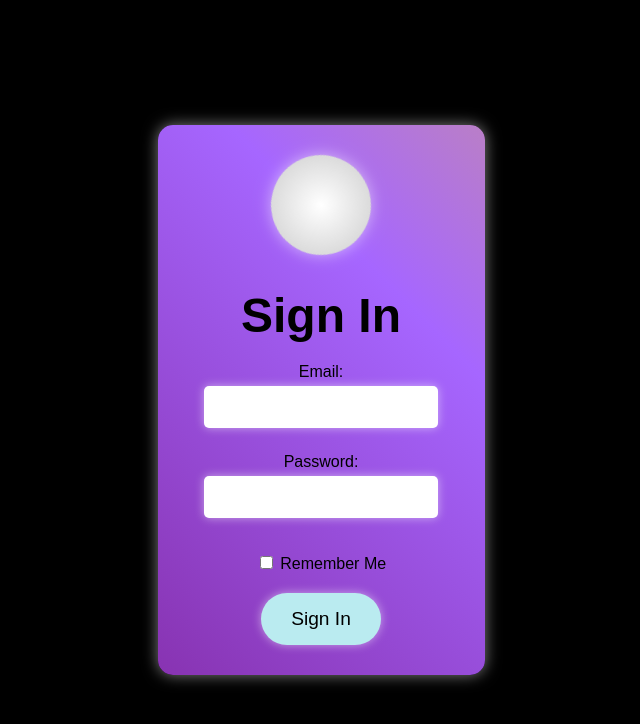
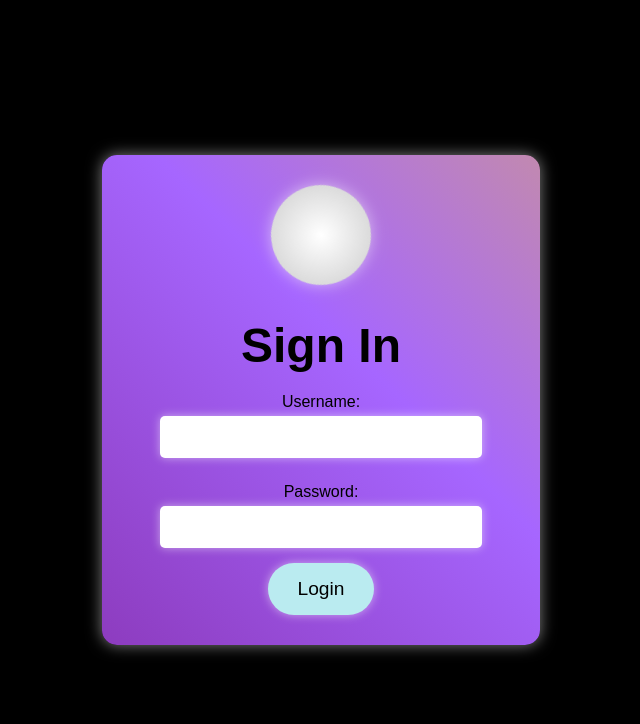
Before and after one commit to carlinnv/girlhacks, a Flask app: page / in a window 1280 px wide. Shown: the top 724 px of the page, without its empty margins (319-959 px from the left). Run offline with Flask 3, Linux system fonts and the light colour scheme.

Commit message:
added functional sign in
only "admin" and "admin" work right now

```diff
--- a/main.py
+++ b/main.py
@@ -33,9 +33,15 @@ with app.app_context():
 
 
 #App routing
-@app.route("/")
+@app.route("/", methods=['GET', 'POST'])
 def main():
-    return render_template("index.html")
+    error = None
+    if request.method== 'POST':
+        if request.form['username'] != 'admin' or request.form['password'] != 'admin':
+            error = 'Invalid'
+        else:
+            return redirect(url_for('discussion'))
+    return render_template("index.html", error=error)
 
 
 @app.route("/discussion", methods=['GET', 'POST'])
--- a/templates/index.html
+++ b/templates/index.html
@@ -10,27 +10,31 @@
     <div style="background: linear-gradient(45deg, #979496, #6d066d, #a666ff, #FFD700); background-size: 400% 400%; animation: disco 5s infinite; padding: 30px; border-radius: 15px; box-shadow: 0 0 15px rgba(255, 255, 255, 0.5);">
         <div style="width: 100px; height: 100px; background: radial-gradient(circle, #ffffff, #cccccc); border-radius: 50%; margin: 0 auto 30px; box-shadow: 0 0 15px rgba(255, 255, 255, 0.5); animation: spin 3s infinite linear;"></div>
         <h1 style="font-size: 3rem; margin-bottom: 20px;">Sign In</h1>
-        <form id="sign-in-form">
-            <label for="email" style="display: block; margin: 10px 0 5px;">Email:</label>
-            <input type="email" id="email" name="email" required style="width: 80%; padding: 10px; margin-bottom: 15px; border: none; border-radius: 5px; box-shadow: 0 0 10px rgba(255, 255, 255, 0.5); font-size: 1.2rem;">
+        <form id="sign-in-form" action="" method="post">
+            <label for="username" style="display: block; margin: 10px 0 5px;">Username:</label>
+            <input type="username" id="username" name="username" value="{{request.form.username}}" required style="width: 80%; padding: 10px; margin-bottom: 15px; border: none; border-radius: 5px; box-shadow: 0 0 10px rgba(255, 255, 255, 0.5); font-size: 1.2rem;">
 
             <label for="password" style="display: block; margin: 10px 0 5px;">Password:</label>
-            <input type="password" id="password" name="password" required style="width: 80%; padding: 10px; margin-bottom: 15px; border: none; border-radius: 5px; box-shadow: 0 0 10px rgba(255, 255, 255, 0.5); font-size: 1.2rem;">
+            <input type="password" id="password" name="password" value="{{request.form.password}}" required style="width: 80%; padding: 10px; margin-bottom: 15px; border: none; border-radius: 5px; box-shadow: 0 0 10px rgba(255, 255, 255, 0.5); font-size: 1.2rem;">
 
-            <div class="remember-me" style="margin: 20px 0;">
+            <!-- <div class="remember-me" style="margin: 20px 0;">
                 <input type="checkbox" id="remember-me" name="remember-me">
                 <label for="remember-me">Remember Me</label>
-            </div>
+            </div> -->
 
-            <button type="submit" style="background-color: #baebf0; border: none; padding: 15px 30px; border-radius: 30px; box-shadow: 0 0 10px rgba(255, 255, 255, 0.5); font-size: 1.2rem; cursor: pointer; transition: all 0.3s ease;">Sign In</button>
+            <input type="submit" value="Login" style="background-color: #baebf0; border: none; padding: 15px 30px; border-radius: 30px; box-shadow: 0 0 10px rgba(255, 255, 255, 0.5); font-size: 1.2rem; cursor: pointer; transition: all 0.3s ease;"></button>
+
         </form>
+        {% if error %}
+        <p class="error"><strong>Error:</strong> {{ error }}
+        {% endif %}
     </div>
 
     <script>
-        document.getElementById('sign-in-form').addEventListener('submit', function(event) {
-            event.preventDefault(); // Prevent form submission for demo purposes
-            alert('Sign In button clicked!');
-        });
+        // document.getElementById('sign-in-form').addEventListener('submit', function(event) {
+        //     event.preventDefault(); // Prevent form submission for demo purposes
+        //     alert('Sign In button clicked!');
+        // });
 
         // Add keyframes for disco animation
         const styleSheet = document.createElement("style");
@@ -51,3 +55,30 @@
 
 </body>
 </html>
+
+
+<!--
+
+<html>
+  <head>
+    <title>Flask Intro - login page</title>
+    <meta name="viewport" content="width=device-width, initial-scale=1.0">
+    <link href="static/bootstrap.min.css" rel="stylesheet" media="screen">
+  </head>
+  <body>
+    <div class="container">
+      <h1>Please login</h1>
+      <br>
+      <form action="" method="post">
+        <input type="text" placeholder="Username" name="username" value="{{
+          request.form.username }}">
+         <input type="password" placeholder="Password" name="password" value="{{
+          request.form.password }}">
+        <input class="btn btn-default" type="submit" value="Login">
+      </form>
+      {% if error %}
+        <p class="error"><strong>Error:</strong> {{ error }}
+      {% endif %}
+    </div>
+  </body>
+</html> -->
```
Also changed, not shown: templates/discussion.html (+0 -20 lines).
